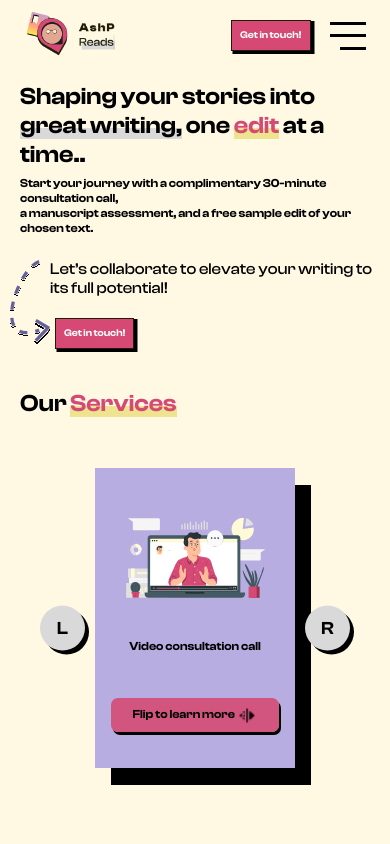
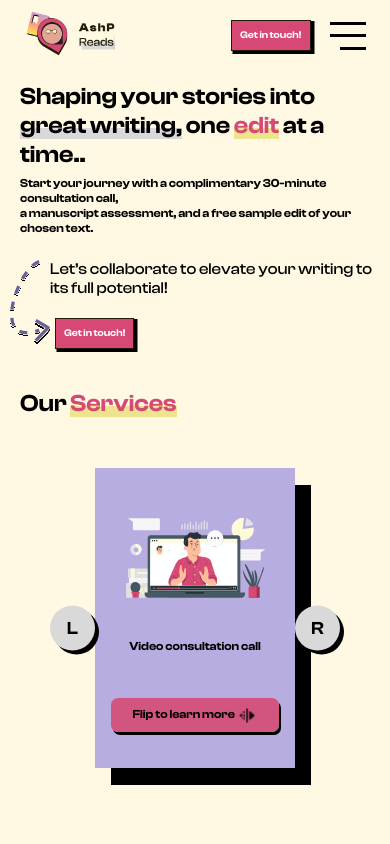
Before and after one commit to Saqman77/AshP-prod, a React (Vite) app: page / in a window 390 px wide. Shown: the top 844 px of the page. Built offline with nearby package versions, Linux system fonts and the light colour scheme.

Commit message:
Update Home.scss

```diff
--- a/src/pages/Home/Home.scss
+++ b/src/pages/Home/Home.scss
@@ -303,10 +303,10 @@ $font-xSmall: 12px;
 
 @media screen and (max-width: 500px) {
     .left-btn{
-        left: 30px;
+        left: 40px;
     }
 
     .right-btn{
-        right: 30px
+        right: 40px
     }
 }
```
